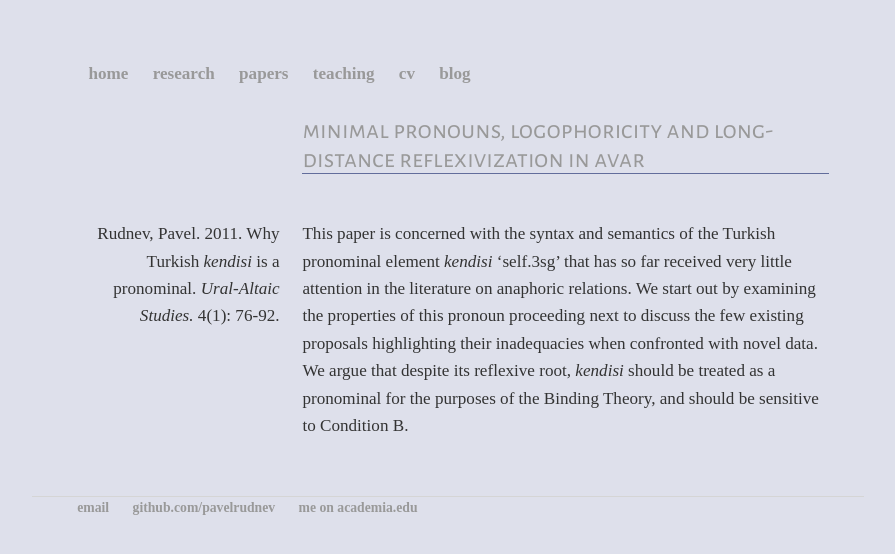
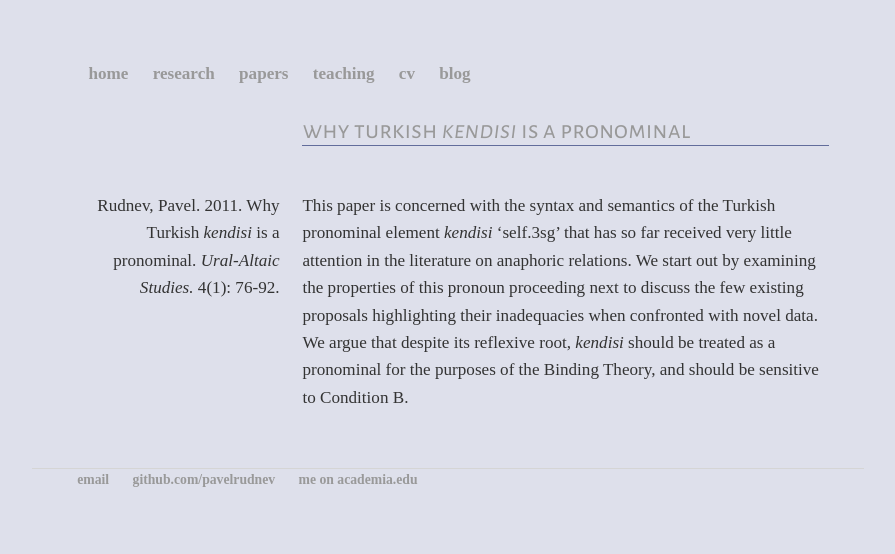
Before and after one commit to mishaknyazev/pavelrudnev.github.io, a Jekyll site: the page built from papers/kendisipronominal/index.html, in a window 1280 px wide. Shown: the top 554 px of the page, without its empty margins (192-1087 px from the left). Built offline with Jekyll 4.4.1, drawn with Linux system fonts in a browser that asks for light colours; nearby versions of some CDN libraries; some web fonts are replaced.

```diff
--- a/papers/kendisipronominal/index.html
+++ b/papers/kendisipronominal/index.html
@@ -6,7 +6,7 @@
 <div class="wrapper">
 <div class="units-row">
 <div class="unit-30">&nbsp;</div>
-<div class="unit-70"><h2><a href="">Minimal pronouns, logophoricity and long-distance reflexivization in Avar</a></h2></div>
+<div class="unit-70"><h2><a href="">Why Turkish <em>kendisi</em> is a pronominal</a></h2></div>
 </div>
 <div class="units-row">
 <div class="unit-30 dateblock"><p>Rudnev, Pavel. 2011. Why Turkish <i> kendisi </i> is a pronominal. <i> Ural-Altaic Studies. </i> 4(1): 76-92.</p>
```
